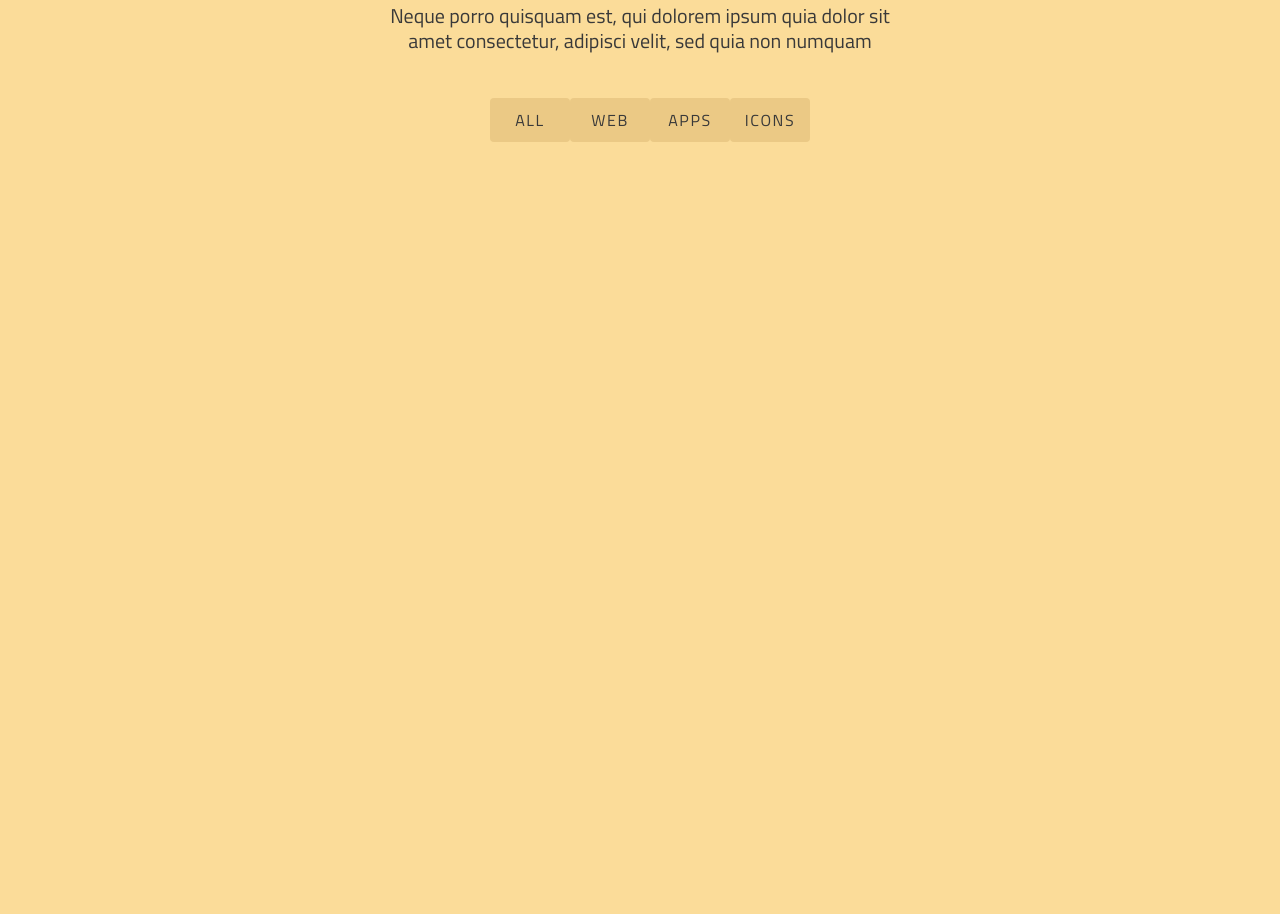
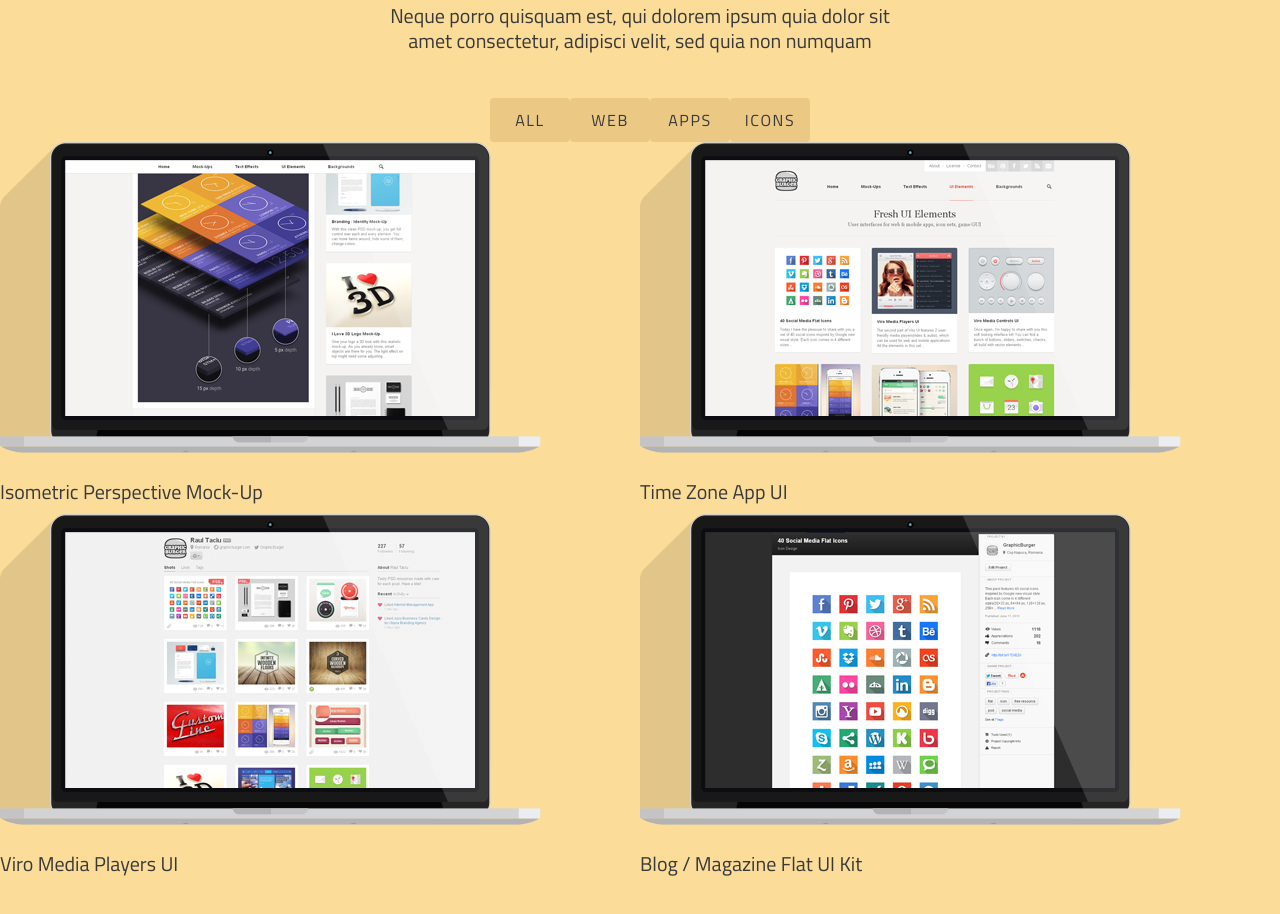
Before and after one commit to ShaRay/cuda, a website: page index.html in a window 1280 px wide. Shown: the part 3363-4277 px from the top of the page. Drawn offline with Linux system fonts and the light colour scheme.

Commit message:
added html for the portfolio section computer images

```diff
--- a/index.html
+++ b/index.html
@@ -184,7 +184,16 @@
           </div>
         </div>
         <div class="col col-6">
-
+          <img src="dist/images/isometric.png" alt="Computer Isometric">
+          <h3 class="isometric-caption">Isometric Perspective Mock-Up</h3>
+          <img src="dist/images/media-player.png" alt="Computer Media Player">
+          <h3 class="media-player-caption">Viro Media Players UI</h3>
+        </div>
+        <div class="col col-6">
+          <img src="dist/images/time-zone.png" alt="Computer Time Zone">
+          <h3 class="time-zone-caption">Time Zone App UI</h3>
+          <img src="dist/images/blog.png" alt="Computer Blog Magazine">
+          <h3 class="blog-caption">Blog / Magazine Flat UI Kit</h3>
         </div>
 
       </div>
```
